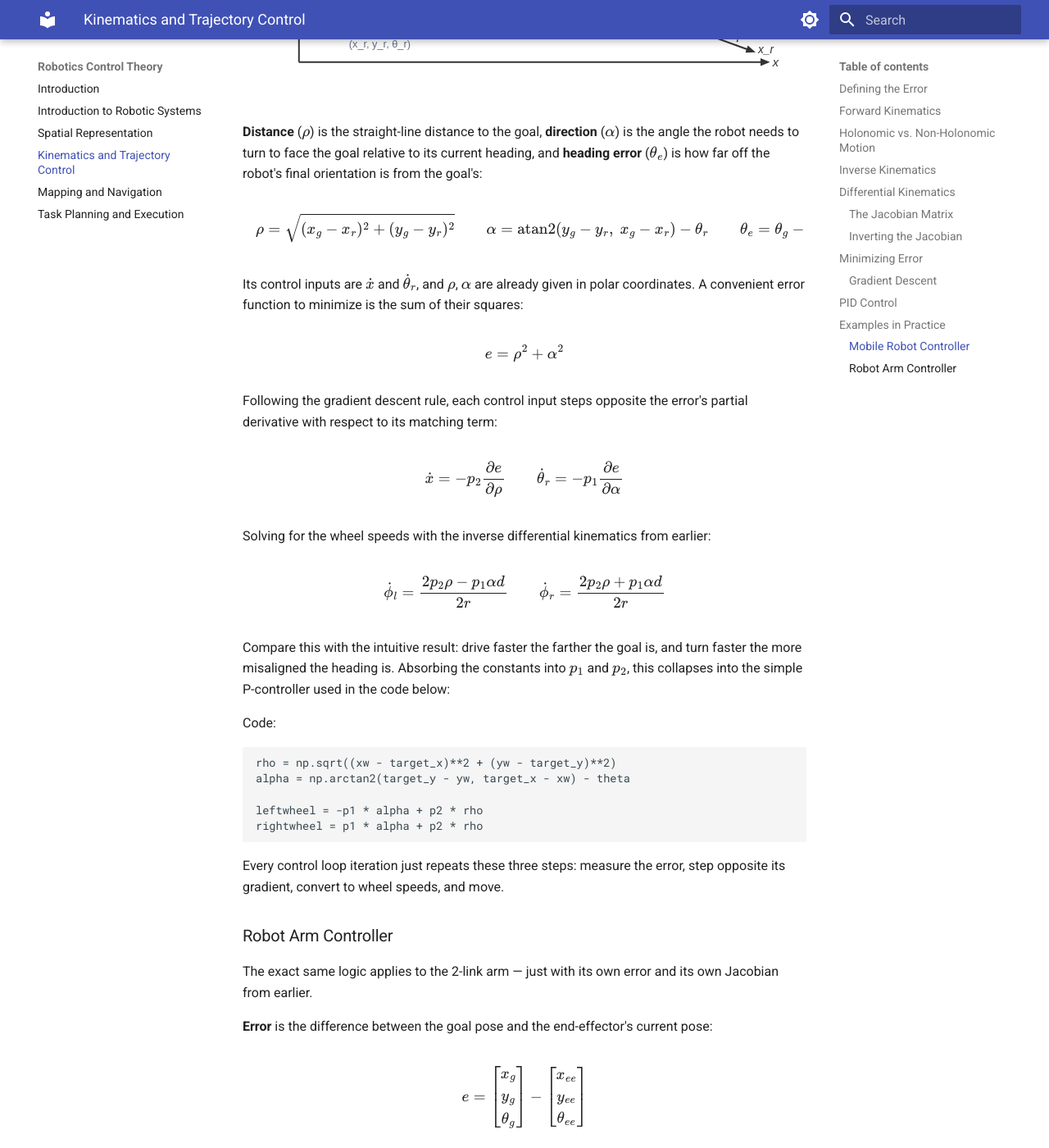
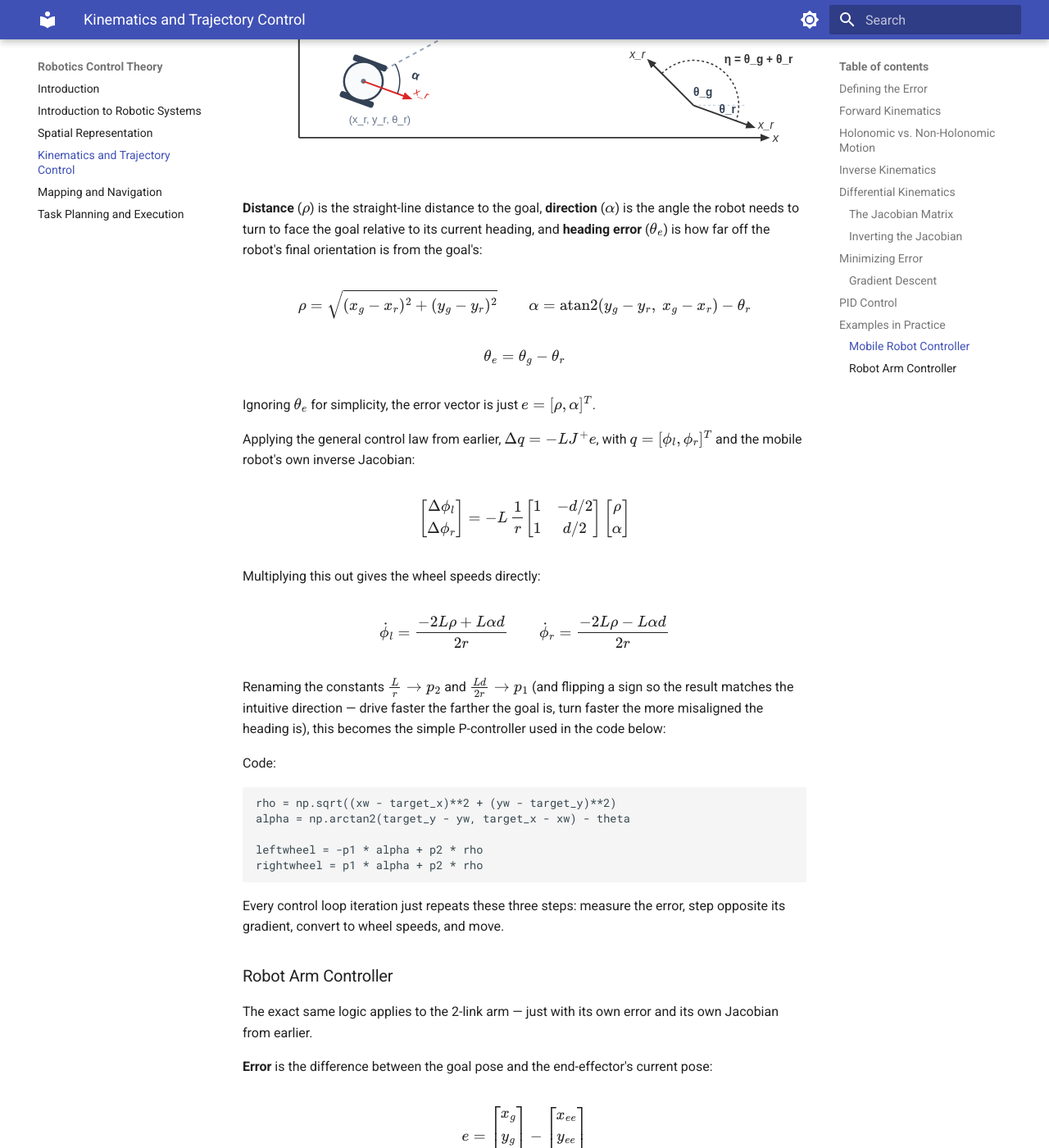
Before and after one commit to Kooroshoo/intro-to-robotics, an MkDocs documentation site: the page built from docs/03-kinematics-and-trajectory-control.md, in a window 1280 px wide and 1400 px high, scrolled down 10709 px. Shown: the whole window at 82% size. Built offline with MkDocs 1.6.1 and Material for MkDocs 9.7.7, drawn with Linux system fonts in a browser that asks for light colours; some of the changed text lies outside the part shown.

Commit message:
Update 03-kinematics-and-trajectory-control.md

```diff
--- a/docs/03-kinematics-and-trajectory-control.md
+++ b/docs/03-kinematics-and-trajectory-control.md
@@ -273,28 +275,28 @@ For the mobile robot, that error breaks down into three components: a distance t
 **Distance** ($\rho$) is the straight-line distance to the goal, **direction** ($\alpha$) is the angle the robot needs to turn to face the goal relative to its current heading, and **heading error** ($\theta_e$) is how far off the robot's final orientation is from the goal's:
 
 $$
-\rho = \sqrt{(x_g - x_r)^2 + (y_g - y_r)^2} \qquad \alpha = \text{atan2}(y_g - y_r,\ x_g - x_r) - \theta_r \qquad \theta_e = \theta_g - \theta_r
+\rho = \sqrt{(x_g - x_r)^2 + (y_g - y_r)^2} \qquad \alpha = \text{atan2}(y_g - y_r,\ x_g - x_r) - \theta_r
 $$
 
-Its control inputs are $\dot x$ and $\dot\theta_r$, and $\rho$, $\alpha$ are already given in polar coordinates. A convenient error function to minimize is the sum of their squares:
+$$
+\theta_e = \theta_g - \theta_r
+$$
+
+Ignoring $\theta_e$ for simplicity, the error vector is just $e = [\rho, \alpha]^T$.
+
+Applying the general control law from earlier, $\Delta q = -LJ^+e$, with $q = [\phi_l, \phi_r]^T$ and the mobile robot's own inverse Jacobian:
 
 $$
-e = \rho^2 + \alpha^2
+\begin{bmatrix} \Delta\phi_l \\ \Delta\phi_r \end{bmatrix} = -L\,\frac{1}{r}\begin{bmatrix} 1 & -d/2 \\ 1 & d/2 \end{bmatrix} \begin{bmatrix} \rho \\ \alpha \end{bmatrix}
 $$
 
-Following the gradient descent rule, each control input steps opposite the error's partial derivative with respect to its matching term:
+Multiplying this out gives the wheel speeds directly:
 
 $$
-\dot x = -p_2\frac{\partial e}{\partial \rho} \qquad \dot\theta_r = -p_1\frac{\partial e}{\partial \alpha}
+\dot\phi_l = \frac{-2L\rho + L\alpha d}{2r} \qquad \dot\phi_r = \frac{-2L\rho - L\alpha d}{2r}
 $$
 
-Solving for the wheel speeds with the inverse differential kinematics from earlier:
-
-$$
-\dot\phi_l = \frac{2p_2\rho - p_1\alpha d}{2r} \qquad \dot\phi_r = \frac{2p_2\rho + p_1\alpha d}{2r}
-$$
-
-Compare this with the intuitive result: drive faster the farther the goal is, and turn faster the more misaligned the heading is. Absorbing the constants into $p_1$ and $p_2$, this collapses into the simple P-controller used in the code below:
+Renaming the constants $\frac{L}{r} \to p_2$ and $\frac{Ld}{2r} \to p_1$ (and flipping a sign so the result matches the intuitive direction — drive faster the farther the goal is, turn faster the more misaligned the heading is), this becomes the simple P-controller used in the code below:
 
 Code:
 
```
Also changed, not shown: other parts of docs/03-kinematics-and-trajectory-control.md (+4 -2 lines).
